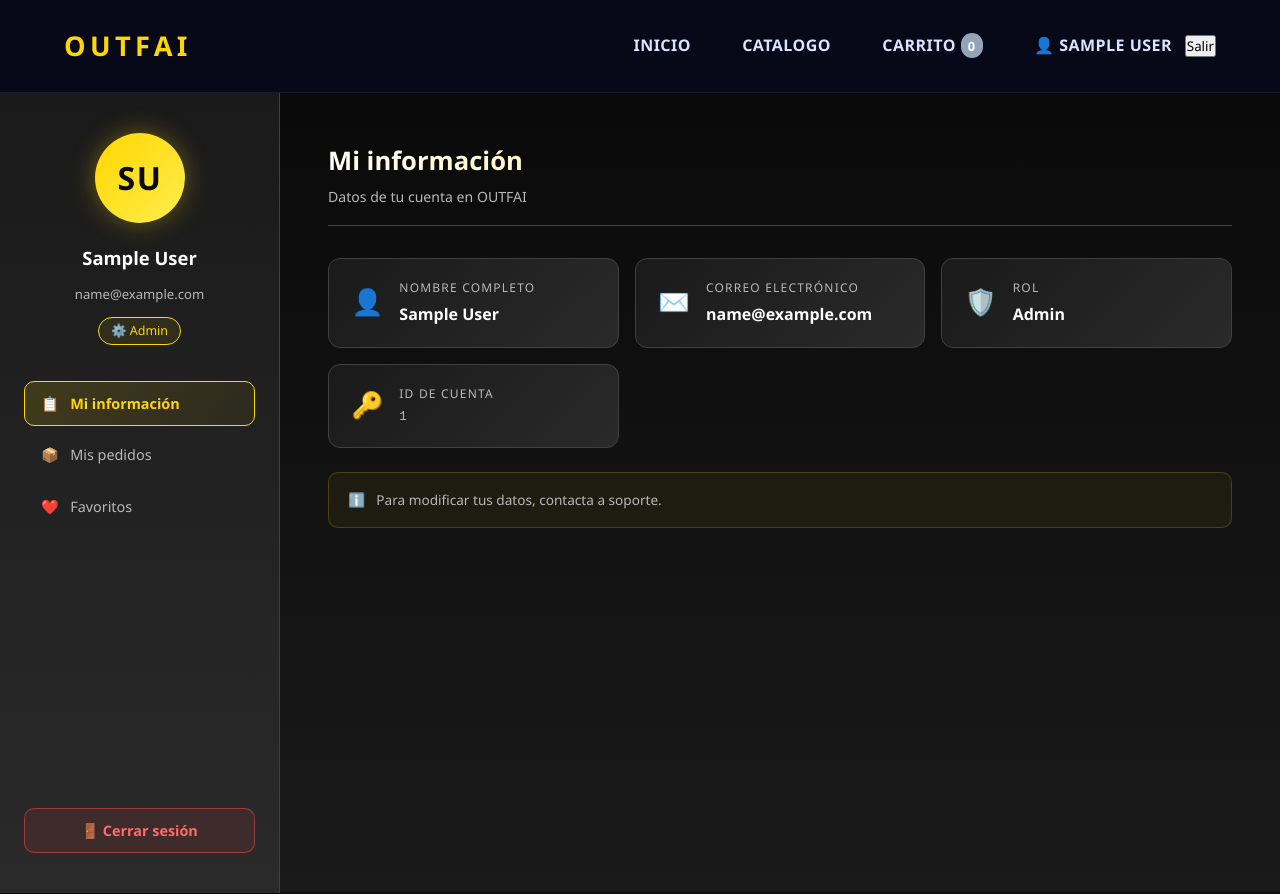
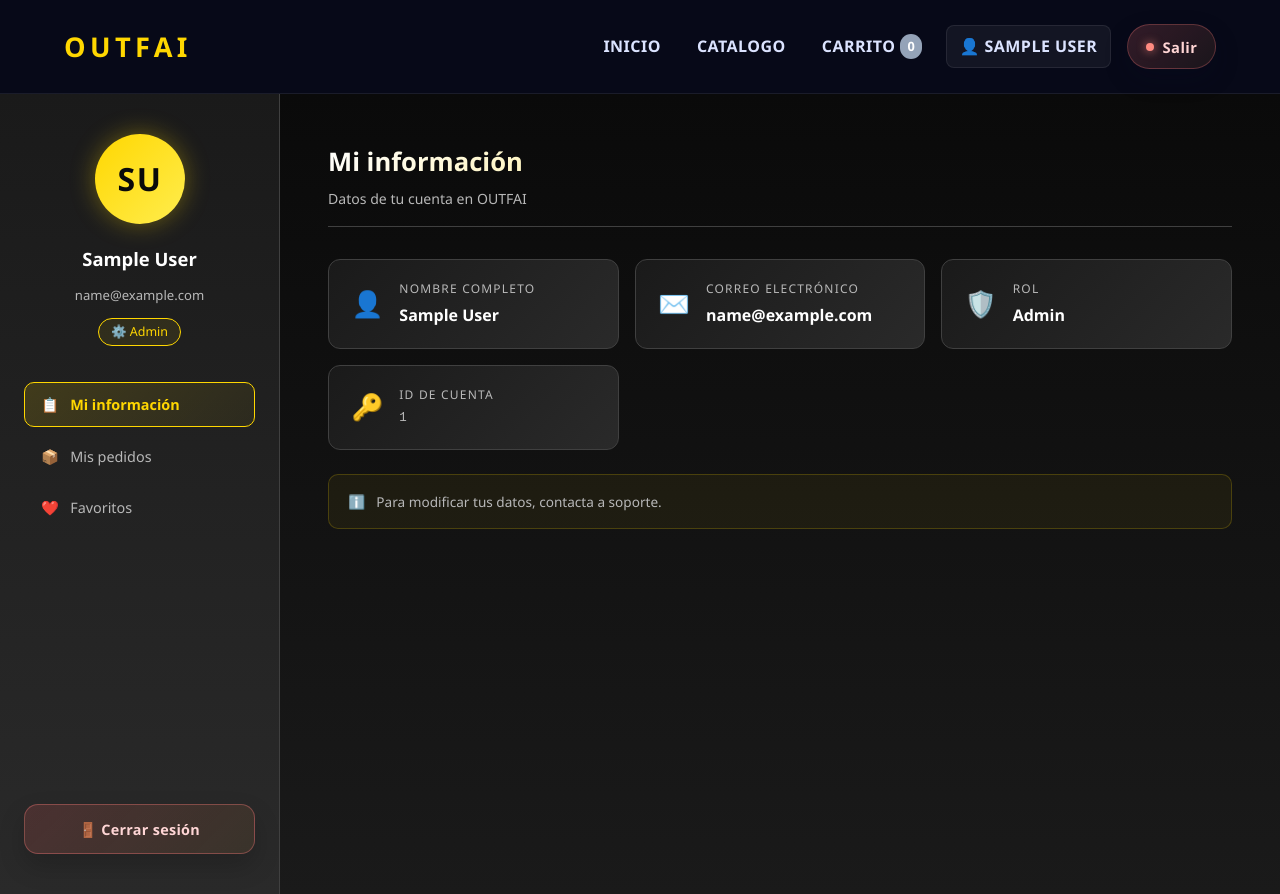
Before and after one commit to SoyJuanGlez/Proyectos-Full-Stack, a React app in the folder FRONTEND/: page /profile in a window 1280 px wide. Built offline with nearby package versions, Linux system fonts and the light colour scheme; sample sign-in values are in the browser's storage; the HTML template or start-up script is replaced by a standard one.

Commit message:
Diseño de Boton de Salir

```diff
--- a/FRONTEND/src/styles/navbar.css
+++ b/FRONTEND/src/styles/navbar.css
@@ -21,8 +21,13 @@
   color: var(--accent-gold);
 }
 
+.links {
+  display: flex;
+  align-items: center;
+  gap: 0.65rem;
+}
+
 .links a {
-  margin-left: 1.6rem;
   font-size: 1rem;
   font-weight: 600;
   color: #dbe3ff;
@@ -93,3 +98,74 @@
 .cart-preview strong {
   color: var(--accent-gold);
 }
+
+.profile-link {
+  display: inline-flex;
+  align-items: center;
+  gap: 0.45rem;
+  background: rgba(255, 255, 255, 0.05);
+  border: 1px solid rgba(255, 255, 255, 0.08);
+}
+
+.btn-logout {
+  position: relative;
+  display: inline-flex;
+  align-items: center;
+  justify-content: center;
+  min-height: 42px;
+  padding: 0.72rem 1.1rem;
+  margin-left: 0.35rem;
+  border: 1px solid rgba(255, 122, 122, 0.28);
+  border-radius: 999px;
+  background:
+    linear-gradient(135deg, rgba(255, 113, 113, 0.18), rgba(255, 166, 77, 0.08));
+  color: #ffd4d4;
+  font-size: 0.92rem;
+  font-weight: 700;
+  letter-spacing: 0.03em;
+  cursor: pointer;
+  box-shadow: 0 10px 24px rgba(10, 14, 32, 0.24);
+  transition: transform 0.2s ease, box-shadow 0.2s ease, border-color 0.2s ease, background 0.2s ease, color 0.2s ease;
+}
+
+.btn-logout::before {
+  content: "";
+  width: 8px;
+  height: 8px;
+  margin-right: 0.55rem;
+  border-radius: 50%;
+  background: #ff8a80;
+  box-shadow: 0 0 10px rgba(255, 138, 128, 0.8);
+}
+
+.btn-logout:hover {
+  transform: translateY(-1px);
+  border-color: rgba(255, 145, 145, 0.52);
+  background:
+    linear-gradient(135deg, rgba(255, 113, 113, 0.28), rgba(255, 184, 77, 0.14));
+  color: #fff5f5;
+  box-shadow: 0 14px 30px rgba(120, 27, 27, 0.22);
+}
+
+.btn-logout:focus-visible {
+  outline: 2px solid rgba(255, 176, 176, 0.85);
+  outline-offset: 3px;
+}
+
+@media (max-width: 900px) {
+  .navbar {
+    flex-direction: column;
+    gap: 1rem;
+    padding: 1.1rem 1rem;
+  }
+
+  .links {
+    flex-wrap: wrap;
+    justify-content: center;
+  }
+
+  .links a,
+  .btn-logout {
+    width: auto;
+  }
+}
--- a/FRONTEND/src/styles/profile.css
+++ b/FRONTEND/src/styles/profile.css
@@ -129,21 +129,29 @@
 .profile-logout-btn {
   margin-top: auto;
   width: 100%;
-  padding: 0.75rem;
-  background: rgba(255, 77, 77, 0.1);
-  border: 1px solid rgba(255, 77, 77, 0.5);
-  color: #ff6b6b;
-  border-radius: 10px;
+  padding: 0.9rem 1rem;
+  background: linear-gradient(135deg, rgba(255, 96, 96, 0.16), rgba(255, 174, 66, 0.08));
+  border: 1px solid rgba(255, 122, 122, 0.36);
+  color: #ffd6d6;
+  border-radius: 14px;
   font-size: 0.9rem;
-  font-weight: 600;
+  font-weight: 700;
+  letter-spacing: 0.02em;
   cursor: pointer;
-  transition: all 0.2s ease;
+  box-shadow: 0 12px 26px rgba(0, 0, 0, 0.18);
+  transition: transform 0.2s ease, box-shadow 0.2s ease, border-color 0.2s ease, background 0.2s ease;
 }
 
 .profile-logout-btn:hover {
-  background: rgba(255, 77, 77, 0.2);
-  border-color: #ff4d4d;
+  background: linear-gradient(135deg, rgba(255, 96, 96, 0.26), rgba(255, 174, 66, 0.14));
+  border-color: rgba(255, 153, 153, 0.64);
   transform: translateY(-1px);
+  box-shadow: 0 16px 30px rgba(92, 16, 16, 0.26);
+}
+
+.profile-logout-btn:focus-visible {
+  outline: 2px solid rgba(255, 176, 176, 0.85);
+  outline-offset: 3px;
 }
 
 /* ── Main content ── */
```
